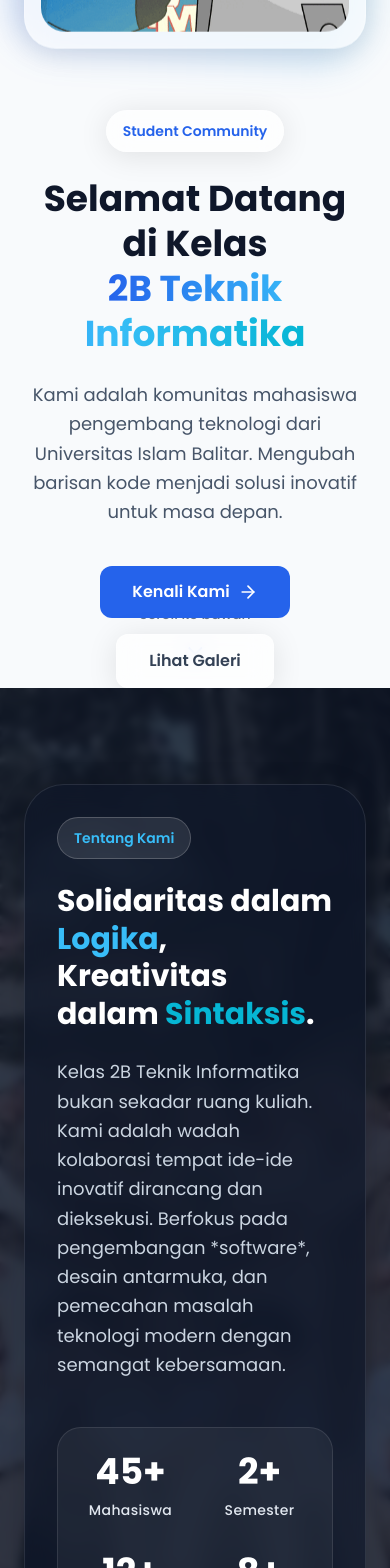
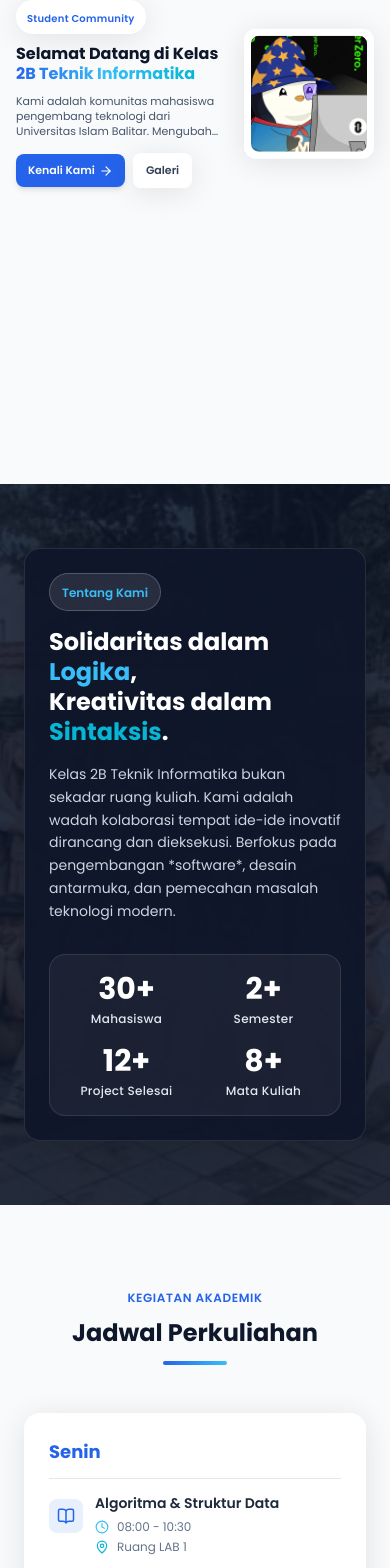
Before and after one commit to dipzkyy/TIB_Class_Web, a React (Vite) app: page / in a window 390 px wide. Shown: the part 360-1928 px from the top of the page. Built offline with nearby package versions, Linux system fonts and the light colour scheme; the HTML template or start-up script is replaced by a standard one.

Commit message:
4-penambahan members

```diff
--- a/src/components/About.jsx
+++ b/src/components/About.jsx
@@ -3,7 +3,6 @@
 import { useInView } from 'react-intersection-observer';
 import fotoKelas from '../assets/fotokelas.png';
 
-// Komponen internal untuk efek counter angka
 const Counter = ({ end, duration, label }) => {
   const [count, setCount] = useState(0);
   const { ref, inView } = useInView({
@@ -26,10 +25,10 @@
 
   return (
     <div ref={ref} className="flex flex-col items-center">
-      <span className="text-4xl md:text-5xl font-bold text-white mb-2">
+      <span className="text-3xl sm:text-4xl md:text-5xl font-bold text-white mb-1 md:mb-2">
         {count}+
       </span>
-      <span className="text-sm md:text-base text-slate-200 font-medium tracking-wide">
+      <span className="text-xs sm:text-sm md:text-base text-slate-200 font-medium tracking-wide">
         {label}
       </span>
     </div>
@@ -43,44 +42,43 @@
   });
 
   return (
-    <section id="about" className="relative py-24 min-h-[80vh] flex items-center">
-      {/* Background Image with Overlay */}
+    <section id="about" className="relative py-16 md:py-24 min-h-[70vh] flex items-center">
+      {/* Background Image with Dark Overlay */}
       <div className="absolute inset-0 z-0">
         <img
           src={fotoKelas}
           alt="Foto Kelas 2B Teknik Informatika"
           className="w-full h-full object-cover object-center"
+          loading="lazy"
         />
-        <div className="absolute inset-0 bg-dark/80 backdrop-blur-sm" />
+        <div className="absolute inset-0 bg-dark/85 md:backdrop-blur-none" />
       </div>
 
       <div className="container mx-auto px-6 md:px-12 max-w-7xl relative z-10">
         <motion.div
           ref={ref}
-          initial={{ opacity: 0, y: 50 }}
+          initial={{ opacity: 0, y: 30 }}
           animate={inView ? { opacity: 1, y: 0 } : {}}
-          transition={{ duration: 0.8 }}
-          className="glass-dark rounded-[2.5rem] p-8 md:p-12 lg:p-16 border border-white/20 shadow-2xl"
+          transition={{ duration: 0.6 }}
+          className="glass-dark rounded-2xl md:rounded-[2.5rem] p-6 md:p-12 lg:p-16 border border-white/20 shadow-2xl transform-gpu"
         >
-          <div className="grid grid-cols-1 lg:grid-cols-2 gap-12 items-center">
+          <div className="grid grid-cols-1 lg:grid-cols-2 gap-8 lg:gap-12 items-center">
 
-            {/* Teks Deskripsi */}
-            <div className="flex flex-col gap-6">
-              <div className="inline-block px-4 py-2 rounded-full bg-white/10 border border-white/20 w-fit">
-                <span className="text-sm font-semibold text-secondary">Tentang Kami</span>
+            <div className="flex flex-col gap-4 md:gap-6">
+              <div className="inline-block px-3 py-1.5 rounded-full bg-white/10 border border-white/20 w-fit">
+                <span className="text-xs md:text-sm font-semibold text-secondary">Tentang Kami</span>
               </div>
-              <h2 className="text-3xl md:text-4xl font-bold text-white leading-tight">
+              <h2 className="text-2xl md:text-4xl font-bold text-white leading-tight">
                 Solidaritas dalam <span className="text-secondary">Logika</span>, <br/>
                 Kreativitas dalam <span className="text-accent">Sintaksis</span>.
               </h2>
-              <p className="text-slate-300 text-lg leading-relaxed">
-                Kelas 2B Teknik Informatika bukan sekadar ruang kuliah. Kami adalah wadah kolaborasi tempat ide-ide inovatif dirancang dan dieksekusi. Berfokus pada pengembangan *software*, desain antarmuka, dan pemecahan masalah teknologi modern dengan semangat kebersamaan.
+              <p className="text-slate-300 text-sm md:text-lg leading-relaxed">
+                Kelas 2B Teknik Informatika bukan sekadar ruang kuliah. Kami adalah wadah kolaborasi tempat ide-ide inovatif dirancang dan dieksekusi. Berfokus pada pengembangan *software*, desain antarmuka, dan pemecahan masalah teknologi modern.
               </p>
             </div>
 
-            {/* Statistik (Counters) */}
-            <div className="grid grid-cols-2 gap-8 lg:gap-12 p-6 md:p-8 rounded-3xl bg-white/5 border border-white/10">
-              <Counter end={45} duration={2000} label="Mahasiswa" />
+            <div className="grid grid-cols-2 gap-4 sm:gap-8 p-4 md:p-8 rounded-2xl bg-white/5 border border-white/10">
+              <Counter end={30} duration={2000} label="Mahasiswa" />
               <Counter end={2} duration={1000} label="Semester" />
               <Counter end={12} duration={1500} label="Project Selesai" />
               <Counter end={8} duration={1500} label="Mata Kuliah" />
--- a/src/components/Contact.jsx
+++ b/src/components/Contact.jsx
@@ -10,7 +10,7 @@
   const contactInfo = [
     {
       icon: (
-        <svg className="w-6 h-6" viewBox="0 0 24 24" fill="none" stroke="currentColor" strokeWidth="2" strokeLinecap="round" strokeLinejoin="round">
+        <svg className="w-5 h-5 md:w-6 md:h-6" viewBox="0 0 24 24" fill="none" stroke="currentColor" strokeWidth="2" strokeLinecap="round" strokeLinejoin="round">
           <rect width="20" height="20" x="2" y="2" rx="5" ry="5"/>
           <path d="M16 11.37A4 4 0 1 1 12.63 8 4 4 0 0 1 16 11.37z"/>
           <line x1="17.5" x2="17.51" y1="6.5" y2="6.5"/>
@@ -22,14 +22,14 @@
       color: "hover:text-[#E1306C]"
     },
     {
-      icon: <Mail className="w-6 h-6" />,
+      icon: <Mail className="w-5 h-5 md:w-6 md:h-6" />,
       title: "Email",
       detail: "kelas2bti@unisba.ac.id",
       link: "mailto:kelas2bti@unisba.ac.id",
       color: "hover:text-red-500"
     },
     {
-      icon: <MessageCircle className="w-6 h-6" />,
+      icon: <MessageCircle className="w-5 h-5 md:w-6 md:h-6" />,
       title: "WhatsApp",
       detail: "+62 812-3456-7890 (Ketua Kelas)",
       link: "https://wa.me/6281234567890",
@@ -38,35 +38,36 @@
   ];
 
   return (
-    <section id="contact" className="relative py-24 min-h-screen flex items-center">
+    <section id="contact" className="relative py-20 md:py-24 min-h-screen flex items-center">
       <div className="absolute inset-0 z-0">
         <img
           src={fotoKelas}
           alt="Background Kontak Kelas"
           className="w-full h-full object-cover object-center"
+          loading="lazy"
         />
-        <div className="absolute inset-0 bg-dark/85 backdrop-blur-sm" />
+        <div className="absolute inset-0 bg-dark/85" />
       </div>
 
       <div className="container mx-auto px-6 md:px-12 max-w-7xl relative z-10">
-        <div className="text-center mb-16">
+        <div className="text-center mb-12 md:mb-16">
           <motion.div
             initial={{ opacity: 0, y: -20 }}
             animate={inView ? { opacity: 1, y: 0 } : {}}
-            transition={{ duration: 0.6 }}
+            transition={{ duration: 0.5 }}
           >
-            <span className="text-accent font-semibold tracking-wider text-sm uppercase">Tetap Terhubung</span>
-            <h2 className="text-3xl md:text-4xl font-bold text-white mt-2 mb-4">Hubungi Kami</h2>
-            <div className="w-20 h-1 bg-gradient-to-r from-accent to-secondary mx-auto rounded-full" />
+            <span className="text-accent font-semibold tracking-wider text-xs md:text-sm uppercase">Tetap Terhubung</span>
+            <h2 className="text-2xl md:text-4xl font-bold text-white mt-2 mb-3">Hubungi Kami</h2>
+            <div className="w-16 md:w-20 h-1 bg-gradient-to-r from-accent to-secondary mx-auto rounded-full" />
           </motion.div>
         </div>
 
-        <div ref={ref} className="grid grid-cols-1 lg:grid-cols-2 gap-10 lg:gap-16 items-center">
+        <div ref={ref} className="grid grid-cols-1 lg:grid-cols-2 gap-8 lg:gap-12 items-center">
           <motion.div
-            initial={{ opacity: 0, x: -50 }}
+            initial={{ opacity: 0, x: -30 }}
             animate={inView ? { opacity: 1, x: 0 } : {}}
-            transition={{ duration: 0.8, ease: "easeOut" }}
-            className="flex flex-col gap-6"
+            transition={{ duration: 0.6 }}
+            className="flex flex-col gap-4 md:gap-5"
           >
             {contactInfo.map((info, index) => (
               <a
@@ -74,46 +75,45 @@
                 href={info.link}
                 target="_blank"
                 rel="noreferrer"
-                className="glass-dark bg-white/5 border border-white/10 rounded-2xl p-6 flex items-center gap-6 group hover:-translate-y-1 transition-all duration-300 hover:bg-white/10"
+                className="glass-dark bg-white/5 border border-white/10 rounded-2xl p-5 flex items-center gap-5 group hover:-translate-y-1 transition-all duration-300 transform-gpu"
               >
-                <div className={`p-4 rounded-full bg-white/5 text-slate-300 transition-colors duration-300 ${info.color} group-hover:bg-white/10 border border-white/5`}>
+                <div className={`p-3.5 rounded-full bg-white/5 text-slate-300 transition-colors duration-300 ${info.color} border border-white/5`}>
                   {info.icon}
                 </div>
                 <div>
-                  <h3 className="text-lg font-semibold text-white mb-1">{info.title}</h3>
-                  <p className="text-slate-400 group-hover:text-slate-200 transition-colors">{info.detail}</p>
+                  <h3 className="text-base md:text-lg font-semibold text-white mb-0.5">{info.title}</h3>
+                  <p className="text-slate-400 text-xs md:text-sm group-hover:text-slate-200 transition-colors">{info.detail}</p>
                 </div>
               </a>
             ))}
 
-            <div className="glass-dark bg-white/5 border border-white/10 rounded-2xl p-6 flex flex-col sm:flex-row items-start sm:items-center gap-6 mt-2">
-              <div className="p-4 rounded-full bg-white/5 text-primary border border-white/5">
-                <MapPin className="w-6 h-6" />
+            <div className="glass-dark bg-white/5 border border-white/10 rounded-2xl p-5 flex flex-col sm:flex-row items-start sm:items-center gap-5 mt-1 transform-gpu">
+              <div className="p-3.5 rounded-full bg-white/5 text-primary border border-white/5">
+                <MapPin className="w-5 h-5 md:w-6 md:h-6" />
               </div>
               <div>
-                <h3 className="text-lg font-semibold text-white mb-1">Alamat Kampus</h3>
-                <p className="text-slate-400">Universitas Islam Balitar</p>
-                <p className="text-slate-500 text-sm mt-1">Jl. Majapahit No.4, Sananwetan, Kota Blitar, Jawa Timur</p>
+                <h3 className="text-base md:text-lg font-semibold text-white mb-0.5">Alamat Kampus</h3>
+                <p className="text-slate-400 text-xs md:text-sm">
+                  JL. Imam Bonjol No. 16, Jl. Majapahit No.2-4, Sananwetan, Kec. Sananwetan, Kota Blitar, Jawa Timur 66137
+                </p>
               </div>
             </div>
           </motion.div>
 
           <motion.div
-            initial={{ opacity: 0, x: 50 }}
+            initial={{ opacity: 0, x: 30 }}
             animate={inView ? { opacity: 1, x: 0 } : {}}
-            transition={{ duration: 0.8, ease: "easeOut", delay: 0.2 }}
-            className="h-full min-h-[400px] w-full"
+            transition={{ duration: 0.6, delay: 0.1 }}
+            className="h-full min-h-[350px] w-full"
           >
-            <div className="w-full h-full glass-dark bg-white/5 p-2 rounded-[2rem] border border-white/10 shadow-2xl relative overflow-hidden group">
-              <div className="absolute inset-0 bg-dark/20 pointer-events-none group-hover:bg-transparent transition-colors duration-500 z-10 rounded-[2rem]" />
+            <div className="w-full h-full glass-dark bg-white/5 p-2 rounded-2xl md:rounded-[2rem] border border-white/10 shadow-xl relative overflow-hidden group transform-gpu">
               <iframe
                 title="Google Maps Universitas Islam Balitar"
-                src="https://www.google.com/maps/embed?pb=!1m18!1m12!1m3!1d3950.419914488972!2d112.1645851147761!3d-8.058564194196144!2m3!1f0!2f0!3f0!3m2!1i1024!2i768!4f13.1!3m3!1m2!1s0x2e78ec6df23dae27%3A0x600b3967d1ffcc83!2sUniversitas%20Islam%20Balitar!5e0!3m2!1sid!2sid!4v1620000000000!5m2!1sid!2sid"
-                className="w-full h-full min-h-[400px] rounded-[1.5rem] grayscale-[30%] contrast-[90%] group-hover:grayscale-0 group-hover:contrast-100 transition-all duration-500"
-                style={{ border: 0 }}
-                allowFullScreen=""
+                src="https://maps.google.com/maps?q=JL.+Imam+Bonjol+No.+16,+Jl.+Majapahit+No.2-4,+Sananwetan,+Kota+Blitar,+Jawa+Timur+66137&output=embed"
+                className="w-full h-full min-h-[350px] rounded-xl md:rounded-[1.5rem] border-0"
                 loading="lazy"
                 referrerPolicy="no-referrer-when-downgrade"
+                allowFullScreen
               ></iframe>
             </div>
           </motion.div>
--- a/src/components/Hero.jsx
+++ b/src/components/Hero.jsx
@@ -6,76 +6,79 @@
 
 const Hero = () => {
   return (
-    <section id="home" className="relative min-h-screen flex items-center justify-center pt-20 overflow-hidden">
+    <section id="home" className="relative min-h-screen flex items-center justify-center pt-16 md:pt-20 overflow-hidden">
 
-      {/* Background Decorators */}
-      <div className="absolute top-[-10%] left-[-10%] w-[40rem] h-[40rem] bg-primary/10 rounded-full blur-[120px] -z-10" />
-      <div className="absolute bottom-[-10%] right-[-10%] w-[35rem] h-[35rem] bg-secondary/15 rounded-full blur-[100px] -z-10" />
+      {/* Background Decorators - Disembunyikan di Mobile untuk Performa */}
+      <div className="hidden md:block absolute top-[-10%] left-[-10%] w-[35rem] h-[35rem] bg-primary/10 rounded-full blur-[100px] -z-10 transform-gpu" />
+      <div className="hidden md:block absolute bottom-[-10%] right-[-10%] w-[30rem] h-[30rem] bg-secondary/15 rounded-full blur-[90px] -z-10 transform-gpu" />
 
-      <div className="container mx-auto px-6 md:px-12 max-w-7xl relative z-10">
-        <div className="grid grid-cols-1 lg:grid-cols-2 gap-12 items-center">
+      <div className="container mx-auto px-4 sm:px-6 md:px-12 max-w-7xl relative z-10 my-auto">
 
-          {/* Left Content */}
+        {/* Layout 12 Kolom: Kiri (Text) & Kanan (GIF) Selalu Bersisian */}
+        <div className="grid grid-cols-12 gap-3 sm:gap-6 lg:gap-12 items-center">
+
+          {/* Left Content (Kolom 7) */}
           <motion.div
-            initial={{ opacity: 0, x: -50 }}
+            initial={{ opacity: 0, x: -30 }}
             animate={{ opacity: 1, x: 0 }}
-            transition={{ duration: 0.8, ease: "easeOut" }}
-            className="flex flex-col gap-6 text-center lg:text-left order-2 lg:order-1"
+            transition={{ duration: 0.6, ease: "easeOut" }}
+            className="col-span-7 sm:col-span-7 lg:col-span-7 flex flex-col gap-2.5 sm:gap-4 md:gap-6 text-left"
           >
-            <div className="inline-block px-4 py-2 rounded-full glass w-fit mx-auto lg:mx-0 shadow-sm border border-primary/20">
-              <span className="text-sm font-semibold text-primary">Student Community</span>
+            <div className="inline-block px-2.5 py-1 sm:px-4 sm:py-1.5 rounded-full glass w-fit shadow-sm border border-primary/20">
+              <span className="text-[10px] sm:text-xs md:text-sm font-semibold text-primary tracking-wide">
+                Student Community
+              </span>
             </div>
 
-            <h1 className="text-4xl md:text-5xl lg:text-6xl font-bold leading-tight">
+            <h1 className="text-base sm:text-3xl md:text-5xl lg:text-6xl font-bold leading-tight">
               Selamat Datang di Kelas <br />
               <span className="text-gradient">2B Teknik Informatika</span>
             </h1>
 
-            <p className="text-slate-600 text-lg md:text-xl max-w-2xl mx-auto lg:mx-0 leading-relaxed">
-              Kami adalah komunitas mahasiswa pengembang teknologi dari Universitas Islam Balitar. Mengubah barisan kode menjadi solusi inovatif untuk masa depan.
+            <p className="text-slate-600 text-[11px] sm:text-base md:text-xl max-w-2xl leading-snug sm:leading-relaxed line-clamp-3 sm:line-clamp-none">
+              Kami adalah komunitas mahasiswa pengembang teknologi dari Universitas Islam Balitar. Mengubah barisan kode menjadi solusi inovatif.
             </p>
 
-            <div className="flex flex-col sm:flex-row items-center gap-4 mt-4 justify-center lg:justify-start">
+            <div className="flex flex-row items-center gap-2 sm:gap-4 mt-1 sm:mt-2">
               <Link
                 to="about"
                 smooth={true}
                 duration={500}
-                className="cursor-pointer group relative inline-flex items-center justify-center px-8 py-3.5 text-base font-semibold text-white bg-primary rounded-xl overflow-hidden transition-all hover:scale-105 hover:shadow-[0_0_20px_rgba(37,99,235,0.4)]"
+                className="cursor-pointer group relative inline-flex items-center justify-center px-3 py-2 sm:px-6 sm:py-3 md:px-8 md:py-3.5 text-[11px] sm:text-sm md:text-base font-semibold text-white bg-primary rounded-lg sm:rounded-xl overflow-hidden transition-all hover:scale-105 shadow-md transform-gpu"
               >
                 <span>Kenali Kami</span>
-                <ArrowRight className="ml-2 w-5 h-5 group-hover:translate-x-1 transition-transform" />
+                <ArrowRight className="ml-1 sm:ml-2 w-3.5 h-3.5 sm:w-5 sm:h-5 group-hover:translate-x-1 transition-transform" />
               </Link>
 
               <Link
                 to="gallery"
                 smooth={true}
                 duration={500}
-                className="cursor-pointer px-8 py-3.5 text-base font-semibold text-slate-700 glass rounded-xl hover:bg-slate-50 transition-all hover:shadow-soft"
+                className="cursor-pointer px-3 py-2 sm:px-6 sm:py-3 md:px-8 md:py-3.5 text-[11px] sm:text-sm md:text-base font-semibold text-slate-700 glass rounded-lg sm:rounded-xl hover:bg-slate-50 transition-all shadow-sm"
               >
-                Lihat Galeri
+                Galeri
               </Link>
             </div>
           </motion.div>
 
-          {/* Right Content - GIF */}
+          {/* Right Content - GIF (Kolom 5) */}
           <motion.div
-            initial={{ opacity: 0, scale: 0.8 }}
+            initial={{ opacity: 0, scale: 0.9 }}
             animate={{ opacity: 1, scale: 1 }}
-            transition={{ duration: 0.8 }}
-            className="order-1 lg:order-2 flex justify-center lg:justify-end"
+            transition={{ duration: 0.6 }}
+            className="col-span-5 sm:col-span-5 lg:col-span-5 flex justify-end"
           >
             <motion.div
-              animate={{ y: [0, -20, 0] }}
-              transition={{ repeat: Infinity, duration: 4, ease: "easeInOut" }}
-              className="relative w-full max-w-[400px] lg:max-w-[500px]"
+              animate={{ y: [0, -10, 0] }}
+              transition={{ repeat: Infinity, duration: 3.5, ease: "easeInOut" }}
+              className="relative w-full max-w-[130px] sm:max-w-[240px] md:max-w-[360px] lg:max-w-[460px] transform-gpu"
             >
-              {/* Dekorasi Glass dibelakang GIF */}
-              <div className="absolute inset-0 bg-gradient-to-tr from-primary/20 to-accent/20 rounded-[3rem] transform rotate-3 scale-105 blur-lg -z-10" />
-              <div className="glass p-4 rounded-[2rem] border border-white/40 shadow-xl">
+              <div className="glass p-1.5 sm:p-3 md:p-4 rounded-xl sm:rounded-[2rem] border border-white/40 shadow-lg">
                 <img
                   src={codingGif}
                   alt="Coding Penguin Illustration"
-                  className="w-full h-auto object-cover rounded-[1.5rem]"
+                  className="w-full h-auto object-cover rounded-lg sm:rounded-[1.5rem]"
+                  loading="eager"
                 />
               </div>
             </motion.div>
@@ -88,15 +91,15 @@
       <motion.div
         initial={{ opacity: 0 }}
         animate={{ opacity: 1 }}
-        transition={{ delay: 1, duration: 1 }}
-        className="absolute bottom-8 left-1/2 -translate-x-1/2 flex flex-col items-center gap-2"
+        transition={{ delay: 0.8, duration: 0.8 }}
+        className="hidden sm:flex absolute bottom-4 md:bottom-8 left-1/2 -translate-x-1/2 flex-col items-center gap-1"
       >
-        <span className="text-sm font-medium text-slate-500">Scroll ke bawah</span>
+        <span className="text-xs font-medium text-slate-500">Scroll ke bawah</span>
         <motion.div
-          animate={{ y: [0, 8, 0] }}
+          animate={{ y: [0, 6, 0] }}
           transition={{ repeat: Infinity, duration: 1.5 }}
         >
-          <ChevronDown className="text-primary w-6 h-6" />
+          <ChevronDown className="text-primary w-5 h-5" />
         </motion.div>
       </motion.div>
     </section>
--- a/src/components/Schedule.jsx
+++ b/src/components/Schedule.jsx
@@ -3,7 +3,6 @@
 import { useInView } from 'react-intersection-observer';
 import { Clock, MapPin, BookOpen } from 'lucide-react';
 
-// Data Dummy Jadwal - Bisa disesuaikan nanti
 const scheduleData = [
   {
     id: 1,
@@ -46,55 +45,45 @@
   }
 ];
 
-// Varian animasi untuk parent dan children (stagger effect)
 const containerVariants = {
   hidden: { opacity: 0 },
   visible: {
     opacity: 1,
-    transition: {
-      staggerChildren: 0.15
-    }
+    transition: { staggerChildren: 0.1 }
   }
 };
 
 const cardVariants = {
-  hidden: { opacity: 0, y: 30 },
+  hidden: { opacity: 0, y: 20 },
   visible: {
     opacity: 1,
     y: 0,
-    transition: { duration: 0.5, ease: "easeOut" }
+    transition: { duration: 0.4, ease: "easeOut" }
   }
 };
 
 const Schedule = () => {
-  const { ref, inView } = useInView({
-    triggerOnce: true,
-    threshold: 0.1,
-  });
+  const { ref, inView } = useInView({ triggerOnce: true, threshold: 0.1 });
 
   return (
-    <section id="schedule" className="py-24 bg-background relative overflow-hidden">
+    <section id="schedule" className="py-20 md:py-24 bg-background relative overflow-hidden">
 
-      {/* Dekorasi Background */}
-      <div className="absolute top-[20%] left-[-5%] w-[30rem] h-[30rem] bg-secondary/10 rounded-full blur-[100px] -z-10" />
-      <div className="absolute bottom-[-10%] right-[-5%] w-[25rem] h-[25rem] bg-primary/10 rounded-full blur-[80px] -z-10" />
+      {/* Offload Blur to Desktop Only */}
+      <div className="hidden md:block absolute top-[20%] left-[-5%] w-[25rem] h-[25rem] bg-secondary/10 rounded-full blur-[80px] -z-10 transform-gpu" />
 
       <div className="container mx-auto px-6 md:px-12 max-w-7xl">
-
-        {/* Section Header */}
-        <div className="text-center mb-16">
+        <div className="text-center mb-12 md:mb-16">
           <motion.div
             initial={{ opacity: 0, y: -20 }}
             animate={inView ? { opacity: 1, y: 0 } : {}}
-            transition={{ duration: 0.6 }}
+            transition={{ duration: 0.5 }}
           >
-            <span className="text-primary font-semibold tracking-wider text-sm uppercase">Kegiatan Akademik</span>
-            <h2 className="text-3xl md:text-4xl font-bold text-dark mt-2 mb-4">Jadwal Perkuliahan</h2>
-            <div className="w-20 h-1 bg-gradient-to-r from-primary to-secondary mx-auto rounded-full" />
+            <span className="text-primary font-semibold tracking-wider text-xs md:text-sm uppercase">Kegiatan Akademik</span>
+            <h2 className="text-2xl md:text-4xl font-bold text-dark mt-2 mb-3">Jadwal Perkuliahan</h2>
+            <div className="w-16 md:w-20 h-1 bg-gradient-to-r from-primary to-secondary mx-auto rounded-full" />
           </motion.div>
         </div>
 
-        {/* Schedule Grid */}
         <motion.div
           ref={ref}
           variants={containerVariants}
@@ -106,13 +95,13 @@
             <motion.div
               key={dayItem.id}
               variants={cardVariants}
-              className="glass bg-white/80 rounded-2xl p-6 hover:-translate-y-2 transition-transform duration-300 hover:shadow-xl border border-slate-100"
+              className="glass bg-white/90 rounded-2xl p-6 hover:-translate-y-1.5 transition-transform duration-300 hover:shadow-lg border border-slate-100 transform-gpu"
             >
-              <h3 className="text-xl font-bold text-primary mb-4 pb-4 border-b border-slate-200">
+              <h3 className="text-lg md:text-xl font-bold text-primary mb-4 pb-3 border-b border-slate-200">
                 {dayItem.day}
               </h3>
 
-              <div className="flex flex-col gap-5">
+              <div className="flex flex-col gap-4">
                 {dayItem.subjects.map((subject, idx) => (
                   <div key={idx} className="flex flex-col gap-2 group">
                     <div className="flex items-start gap-3">
@@ -120,10 +109,10 @@
                         <BookOpen size={18} />
                       </div>
                       <div>
-                        <h4 className="font-semibold text-slate-800 leading-tight">
+                        <h4 className="font-semibold text-slate-800 text-sm md:text-base leading-tight">
                           {subject.name}
                         </h4>
-                        <div className="flex flex-col gap-1 mt-2 text-sm text-slate-500">
+                        <div className="flex flex-col gap-1 mt-1.5 text-xs md:text-sm text-slate-500">
                           <div className="flex items-center gap-2">
                             <Clock size={14} className="text-secondary" />
                             <span>{subject.time}</span>
@@ -141,7 +130,6 @@
             </motion.div>
           ))}
         </motion.div>
-
       </div>
     </section>
   );
--- a/src/index.css
+++ b/src/index.css
@@ -13,10 +13,10 @@
 
 @layer utilities {
   .glass {
-    @apply bg-white/70 backdrop-blur-md border border-white/20 shadow-glass;
+    @apply bg-white/95 md:bg-white/70 md:backdrop-blur-md border border-white/40 shadow-glass transform-gpu;
   }
   .glass-dark {
-    @apply bg-dark/70 backdrop-blur-md border border-white/10 shadow-glass;
+    @apply bg-dark/95 md:bg-dark/70 md:backdrop-blur-md border border-white/10 shadow-glass transform-gpu;
   }
   .text-gradient {
     @apply bg-clip-text text-transparent bg-gradient-to-r from-primary via-secondary to-accent;
```
Also changed, not shown: src/components/Footer.jsx (+18 -23 lines), src/components/Gallery.jsx (+27 -33 lines), src/components/Members.jsx (+77 -104 lines).
